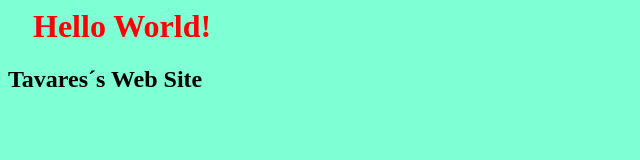
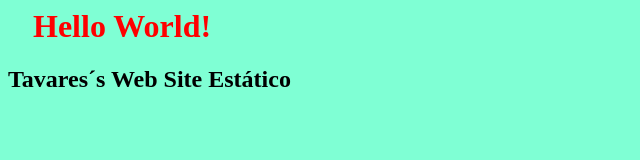
Before and after one commit to fmtavares/fabiotavares, a plain HTML site: page index.html in a window 1280 px wide. Shown: the whole page, without its empty margins (0-640 px from the left). Drawn offline with Linux system fonts and the light colour scheme.

Commit message:
atualizacao site

```diff
--- a/index.html
+++ b/index.html
@@ -10,6 +10,6 @@
 </head>
 <body>
 <h1>Hello World!</h1>
-<h2>Tavares´s Web Site</h2>
+<h2>Tavares´s Web Site Estático</h2>
 </body>
 </html>
```
